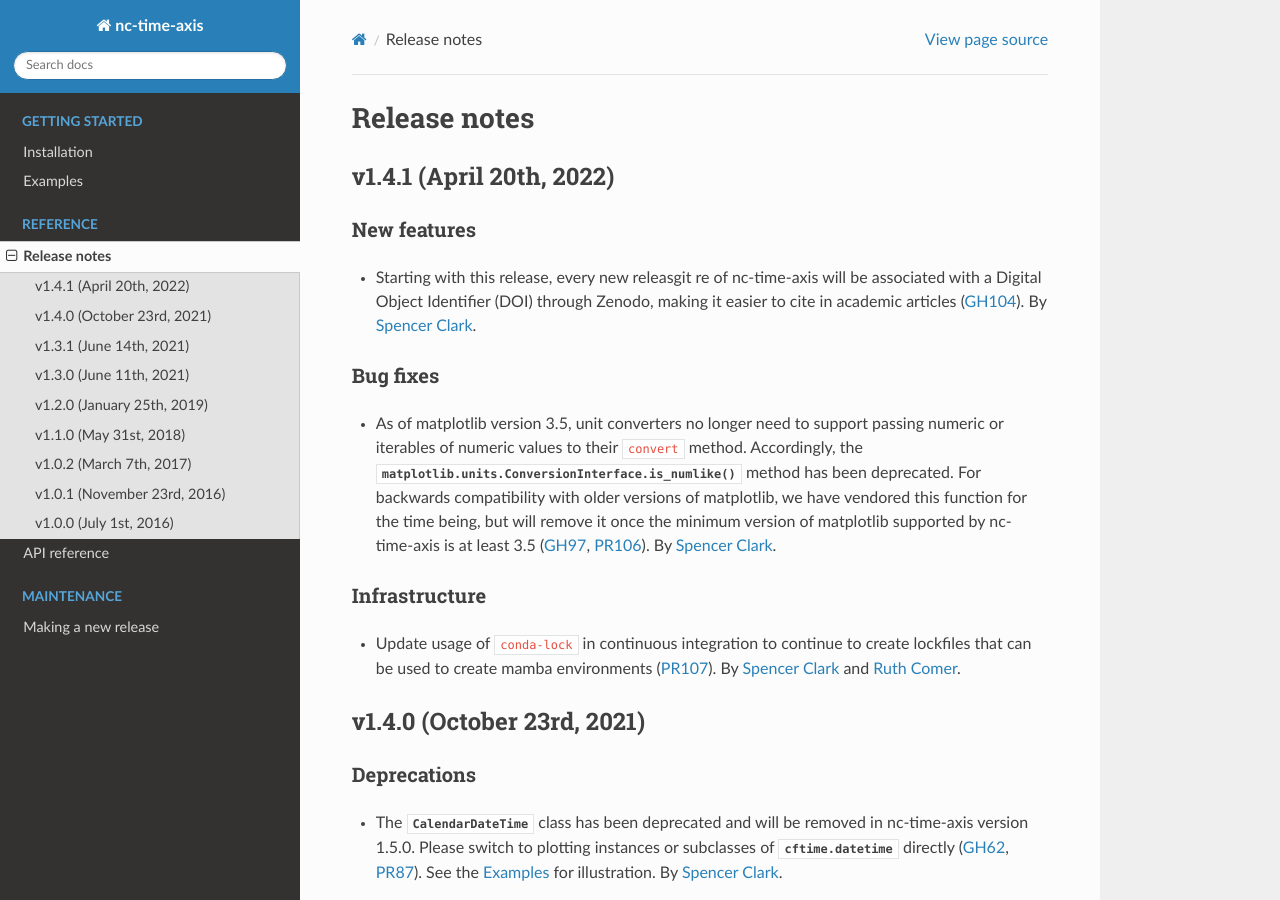
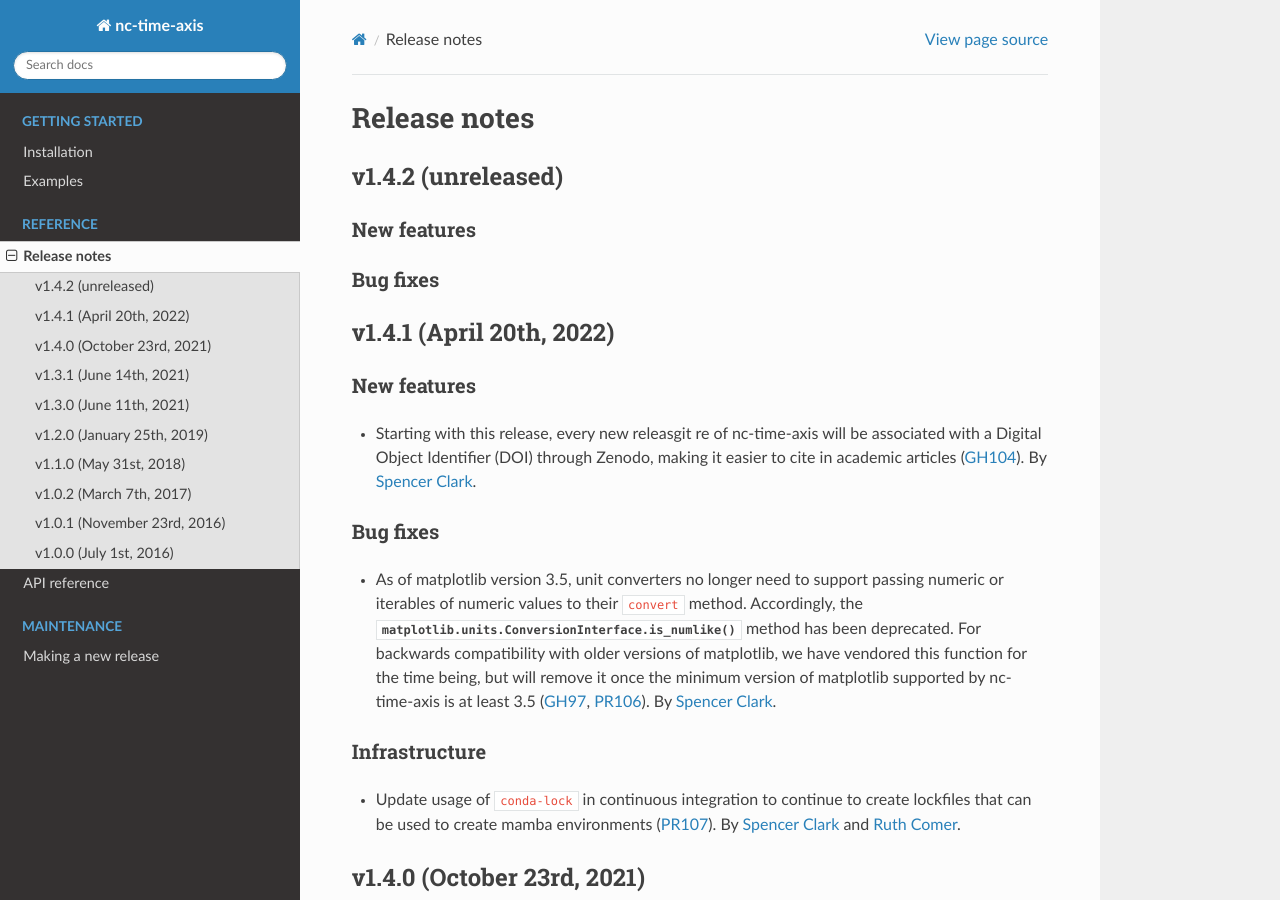
Before and after one commit to SciTools/nc-time-axis, a Sphinx documentation site: the page built from docs/release-notes.rst, in a window 1280 px wide and 900 px high. Built offline with Sphinx 7.4.7 and the Read the Docs theme 2.0.0, drawn with Linux system fonts in a browser that asks for light colours.

Commit message:
Update release notes for next release

```diff
--- a/docs/release-notes.rst
+++ b/docs/release-notes.rst
@@ -4,6 +4,15 @@
 
 Release notes
 =============
+
+v1.4.2 (unreleased)
+-------------------
+
+New features
+~~~~~~~~~~~~
+
+Bug fixes
+~~~~~~~~~
 
 v1.4.1 (April 20th, 2022)
 -------------------------
```
